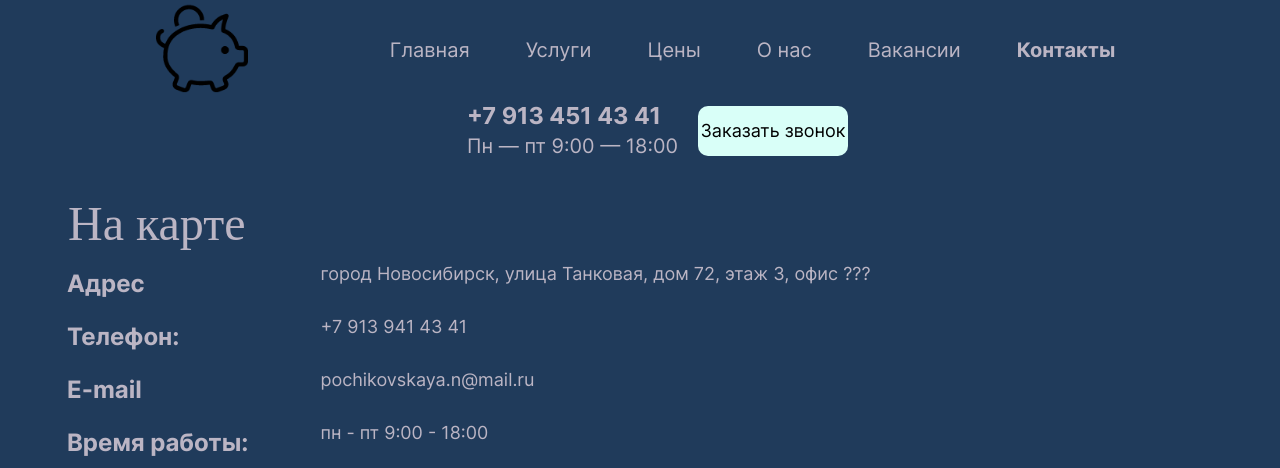
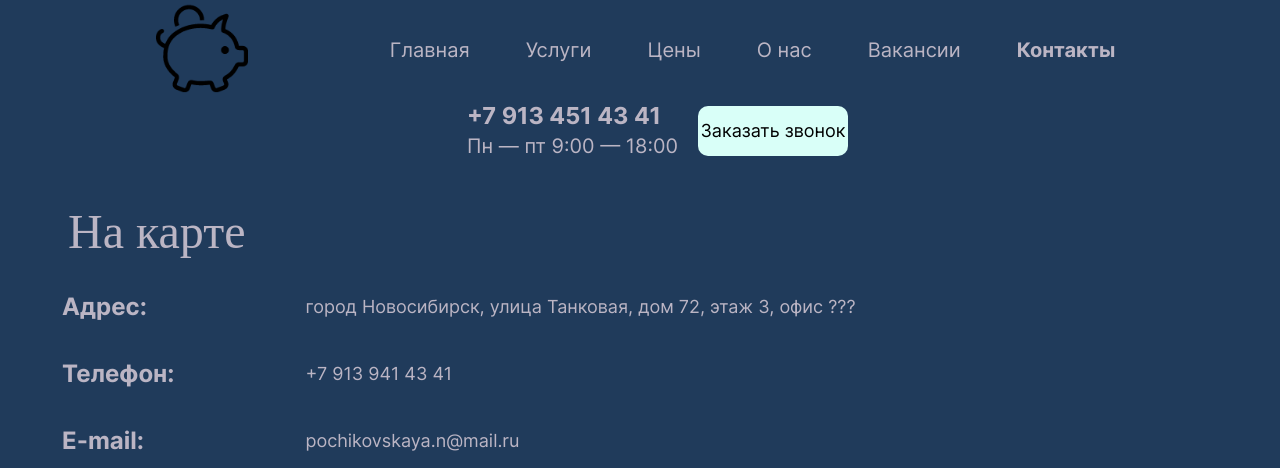
Before and after one commit to ruslan2570/BuhCompany59, a PHP site: page /contacts.html in a window 1280 px wide. Shown: the top 468 px of the page. Run offline with PHP 8.4, Linux system fonts and the light colour scheme; grey boxes are pictures that could not be loaded.

Commit message:
контакты

```diff
--- a/contacts.html
+++ b/contacts.html
@@ -71,7 +71,7 @@
         <table class="contacts_table">
             <tbody>
                 <tr>
-                    <td class="tg-0pky"><span style="font-weight:bold" class="contacts_text">Адрес</span></td>
+                    <td class="tg-0pky"><span style="font-weight:bold" class="contacts_text">Адрес:</span></td>
                     <td class="contacts_text_a">город Новосибирск, улица Танковая, дом 72, этаж 3, офис ???</td>
                 </tr>
                 <tr>
@@ -79,7 +79,7 @@
                     <td class="contacts_text_a">+7 913 941 43 41</td>
                 </tr>
                 <tr>
-                    <td class="tg-0pky"><span style="font-weight:bold" class="contacts_text">E-mail</span></td>
+                    <td class="tg-0pky"><span style="font-weight:bold" class="contacts_text">E-mail:</span></td>
                     <td class="contacts_text_a">pochikovskaya.n@mail.ru</td>
                 </tr>
                 <tr>
@@ -91,7 +91,7 @@
 
         <iframe
             src="https://www.google.com/maps/embed?pb=!1m18!1m12!1m3!1d2284.7795085346584!2d82.93339105129367!3d55.064598180278594!2m3!1f0!2f0!3f0!3m2!1i1024!2i768!4f13.1!3m3!1m2!1s0x42dfe59e10d105fd%3A0xea7843271a01e8e5!2sUlitsa%20Tankovaya%2C%2072%2C%20Novosibirsk%2C%20Novosibirskaya%20oblast&#39;%2C%20630075!5e0!3m2!1sen!2sru!4v1676705336854!5m2!1sen!2sru"
-            width="99%" height="450" style="border:0; padding-left: 65px; padding-right: 65px; " allowfullscreen=""
+            width="99%" height="450" style="border:0; padding-left: 65px; padding-right: 65px;  " allowfullscreen=""
             loading="lazy" referrerpolicy="no-referrer-when-downgrade"  ></iframe>
     </main>
 
--- a/css/style.css
+++ b/css/style.css
@@ -1194,7 +1194,13 @@ input[type=file]::file-selector-button:hover {
 .contacts_table td {
     font-family: Inter;
     font-size: 18px;
-    padding: 10px 5px
+
+
+
+
+
+
+
 
 
 
@@ -1415,10 +1421,7 @@ h4 {
 .contacts_text {
 
 
-    left: 0%;
-    right: 90.89%;
-    top: 35.61%;
-    bottom: 52.65%;
+
 
     font-family: 'Inter';
     font-style: normal;
@@ -1436,7 +1439,7 @@ h4 {
 
     margin-left: 60px;
 
-    height: 31px;
+
 
 
 
@@ -1445,17 +1448,14 @@ h4 {
 
 .contacts_text_a {
 
-    height: 31px;
+    height: 65px;
     width: 639px;
     left: 243px;
-    top: 86.9580078125px;
+
     border-radius: nullpx;
 
 
-    left: 24.87%;
-    right: 9.72%;
-    top: 35.21%;
-    bottom: 52.24%;
+
 
     /* Н3 */
 
@@ -1474,6 +1474,7 @@ h4 {
     color: #BBB5C4;
     margin-left: 60px;
 
+
 }
 
 
@@ -1505,7 +1506,7 @@ h4 {
     font-style: normal;
     font-weight: 400;
     font-size: 48px;
-    line-height: 64px;
+    line-height: 80px;
     /* identical to box height */
 
     display: flex;
```
